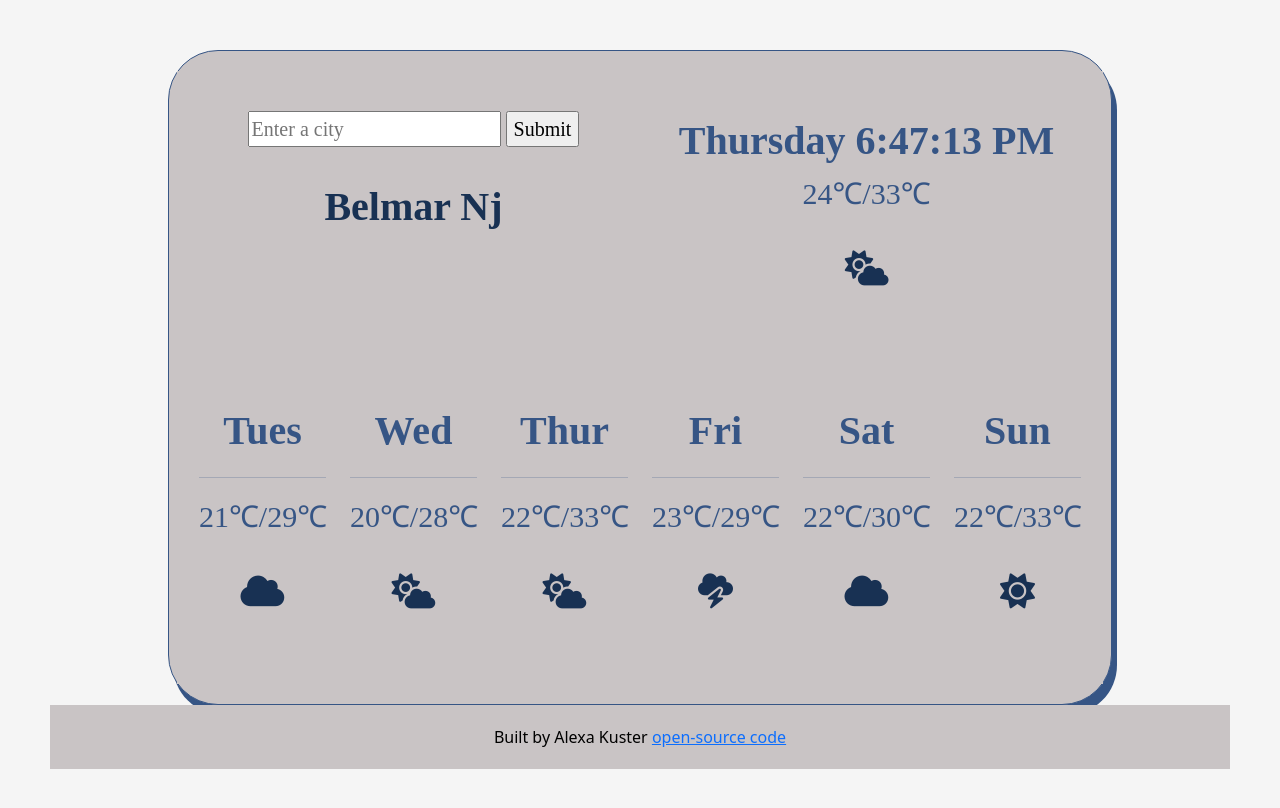
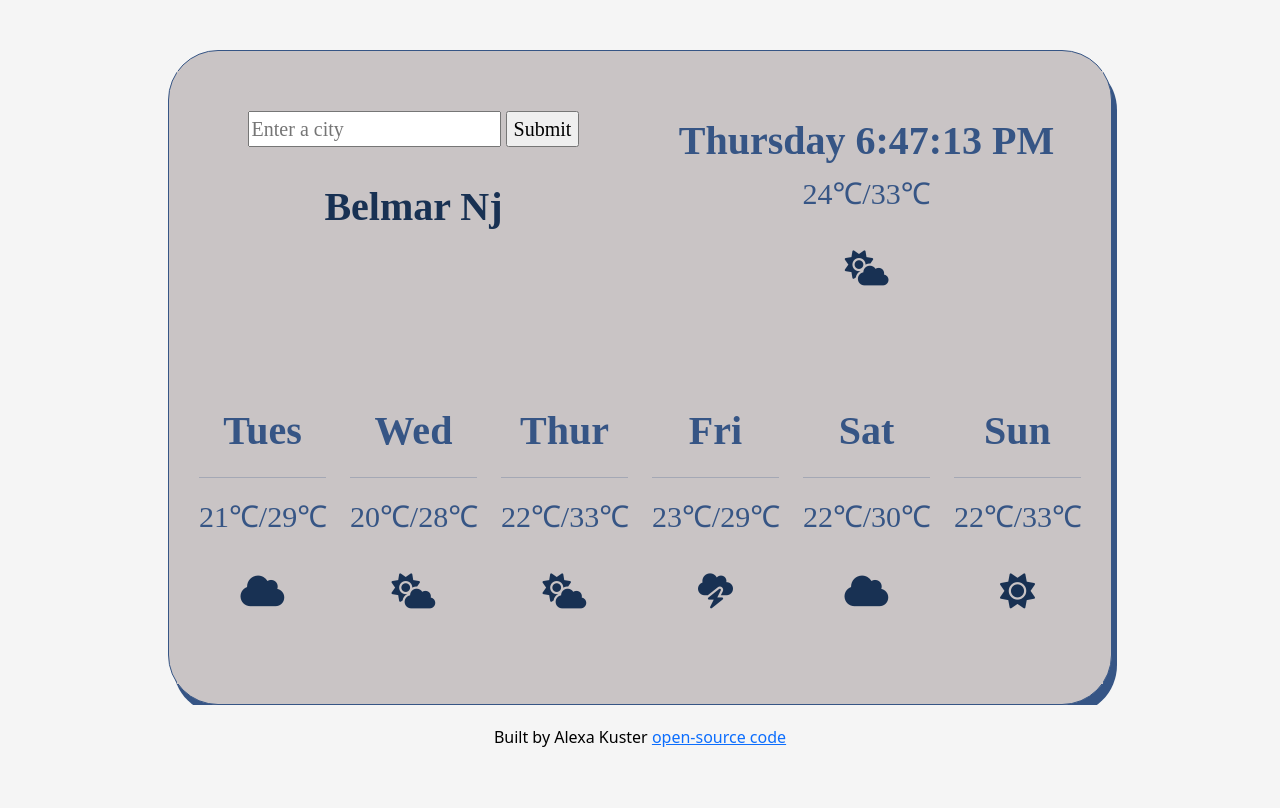
Before and after one commit to Akusterr/WeatherappProject, a plain HTML site: page index.html in a window 1280 px wide. Drawn offline with nearby package versions, Linux system fonts and the light colour scheme.

Commit message:
Update styles.css

```diff
--- a/src/styles.css
+++ b/src/styles.css
@@ -43,3 +43,9 @@ body {
 strong {
     font-size: 40px;
 }
+
+.page-creator {
+    color: black;
+    background-color: whitesmoke;
+    margin: none;
+}
```
